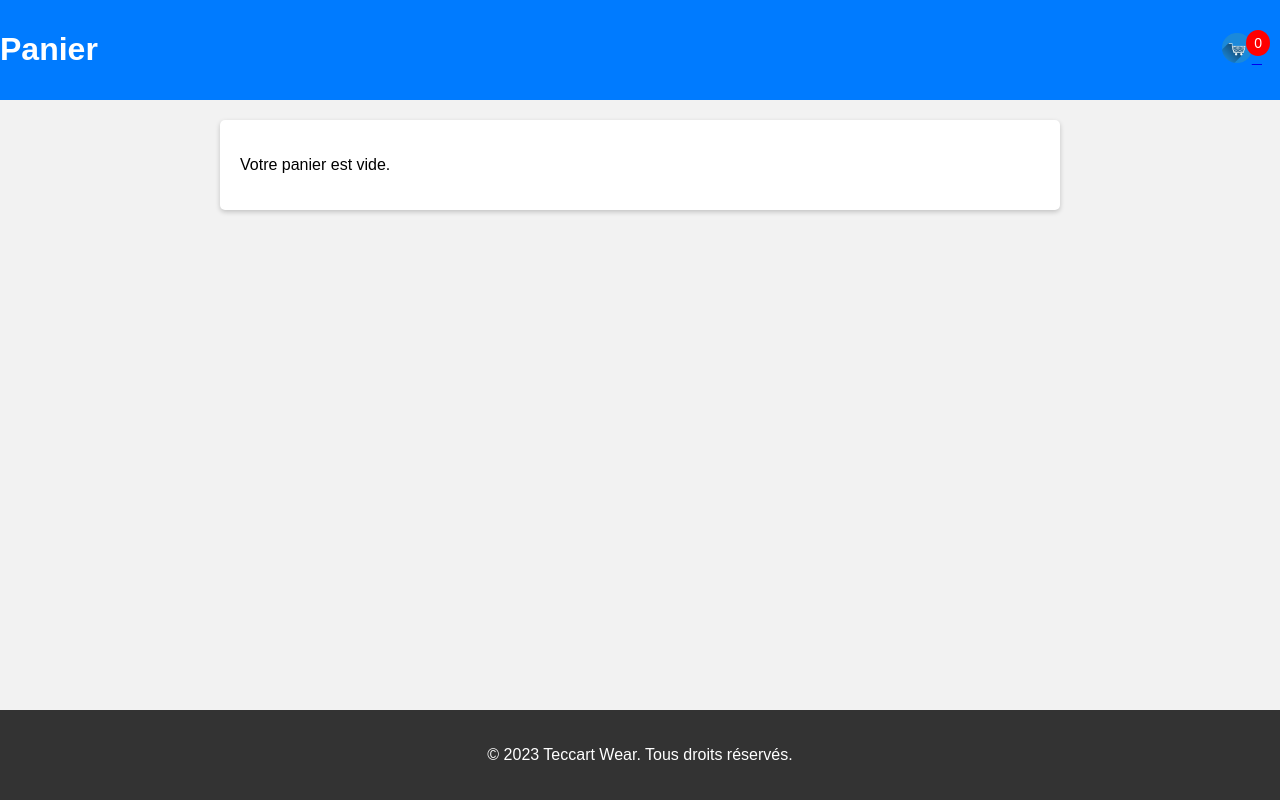
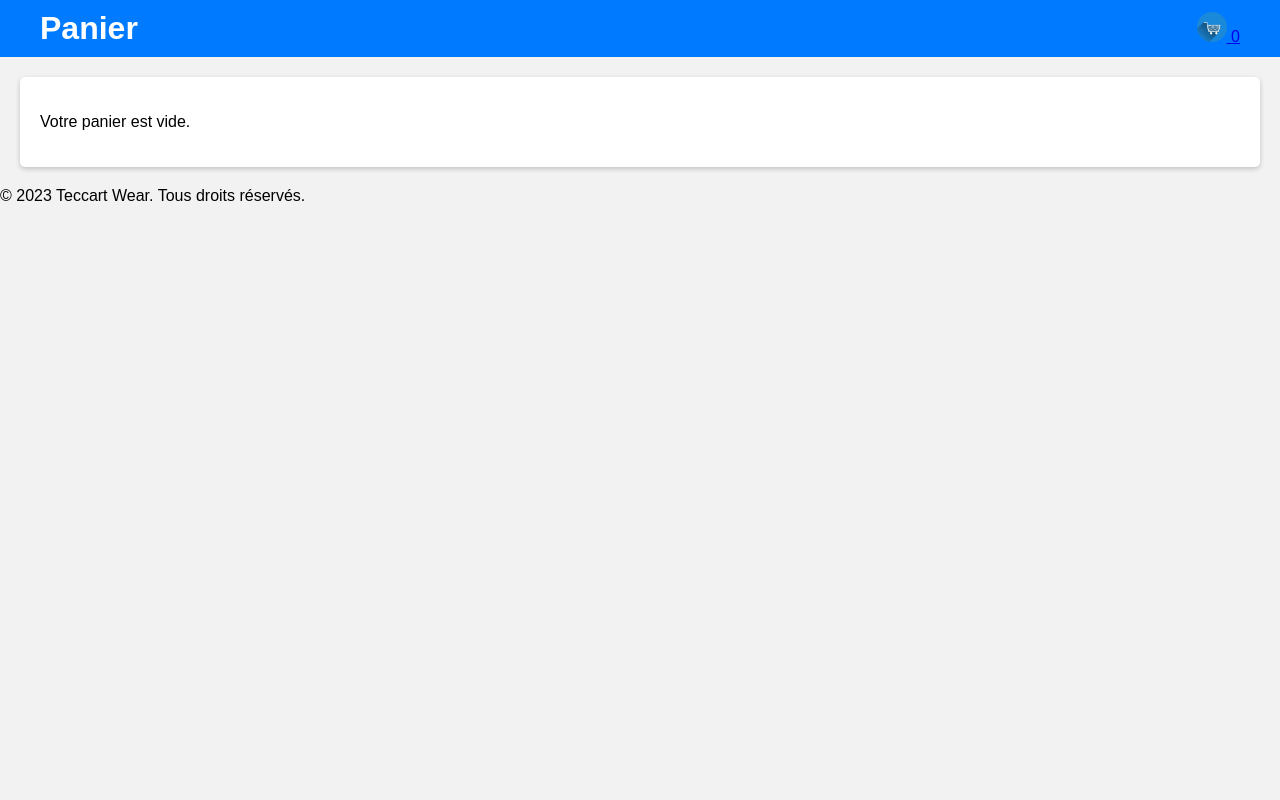
Before and after one commit to Unchevreuill/projet2_Savoie, a PHP site: page /pages/panier.php in a window 1280 px wide. Run offline with PHP 8.4, Linux system fonts and the light colour scheme.

Commit message:
correction de bugs

```diff
--- a/css/panier.css
+++ b/css/panier.css
@@ -2,7 +2,6 @@ body {
     font-family: Arial, sans-serif;
     background-color: #f2f2f2;
     margin: 0;
-    padding: 0;
 }
 
 header {
@@ -16,29 +15,45 @@ header {
     display: flex;
     justify-content: space-between;
     align-items: center;
+    max-width: 1200px;
+    margin: 0 auto;
 }
 
-.cart {
-    margin-left: auto;
+h1 {
+    margin: 0;
 }
 
-#cart-icon {
-    width: 40px; /* Ajustez la taille du logo du panier */
+nav {
+    background-color: #333;
+    color: #fff;
+    text-align: center;
 }
 
-#cart-count {
-    background-color: #ff0000; /* Couleur de fond pour le compteur de produits dans le panier */
+nav ul {
+    list-style: none;
+    padding: 0;
+    margin: 0;
+}
+
+nav ul li {
+    display: inline;
+    margin-right: 20px;
+}
+
+nav a {
+    text-decoration: none;
     color: #fff;
-    border-radius: 50%;
-    padding: 5px 8px;
-    font-size: 14px;
-    position: relative;
-    top: -15px;
-    left: -10px;
+    padding: 10px 15px;
+    display: inline-block;
+    transition: background-color 0.3s ease;
+}
+
+nav a:hover {
+    background-color: #555;
 }
 
 .container {
-    max-width: 800px;
+    max-width: 1200px;
     margin: 20px auto;
     background-color: #fff;
     padding: 20px;
@@ -54,12 +69,15 @@ header {
     text-align: center;
     border-radius: 5px;
     box-shadow: 0 2px 5px rgba(0, 0, 0, 0.2);
+    width: calc(33.33% - 20px);
+    box-sizing: border-box;
     display: inline-block;
-    width: 30%;
 }
 
 .product img {
     max-width: 100%;
+    height: 200px;
+    object-fit: cover;
 }
 
 .container form {
@@ -89,7 +107,7 @@ header {
     margin-left: 10px;
 }
 
-footer {
+.footer {
     text-align: center;
     padding: 20px 0;
     background-color: #333;
--- a/pages/panier.php
+++ b/pages/panier.php
@@ -47,6 +47,7 @@ if ($_SERVER['REQUEST_METHOD'] === 'POST' && isset($_POST['retirer_produit'])) {
         if (empty($_SESSION['panier'])) {
             echo '<p>Votre panier est vide.</p>';
         } else {
+            // Initialiser le montant total
             $total = 0;
 
             // Afficher les produits du panier
@@ -63,6 +64,7 @@ if ($_SERVER['REQUEST_METHOD'] === 'POST' && isset($_POST['retirer_produit'])) {
                 // Vérifier si la clé 'prix' existe avant de l'utiliser
                 if (isset($produit['prix'])) {
                     echo '<p>Prix : $' . number_format($produit['prix'], 2) . '</p>';
+                    // Ajouter le prix au total
                     $total += $produit['prix'];
                 } else {
                     echo '<p>Prix non disponible</p>';
@@ -84,12 +86,12 @@ if ($_SERVER['REQUEST_METHOD'] === 'POST' && isset($_POST['retirer_produit'])) {
                 echo '</div>';
             }
 
-            // Afficher le total, les taxes et le montant final
-            $taxes = $total * 0.15; // Exemple de calcul de taxes (15%)
+            // Afficher le montant total, les taxes et le montant final
+            $taxes = $total * 0.15; // Exemple de calcul de taxes à 15%
             $montantFinal = $total + $taxes;
 
             echo '<div class="total">';
-            echo '<p>Total avant taxes : $' . number_format($total, 2) . '</p>';
+            echo '<p>Montant avant taxes : $' . number_format($total, 2) . '</p>';
             echo '<p>Taxes (15%) : $' . number_format($taxes, 2) . '</p>';
             echo '<p>Montant final : $' . number_format($montantFinal, 2) . '</p>';
             echo '</div>';
```
Also changed, not shown: pages/accueil.php (+7 -4 lines).
